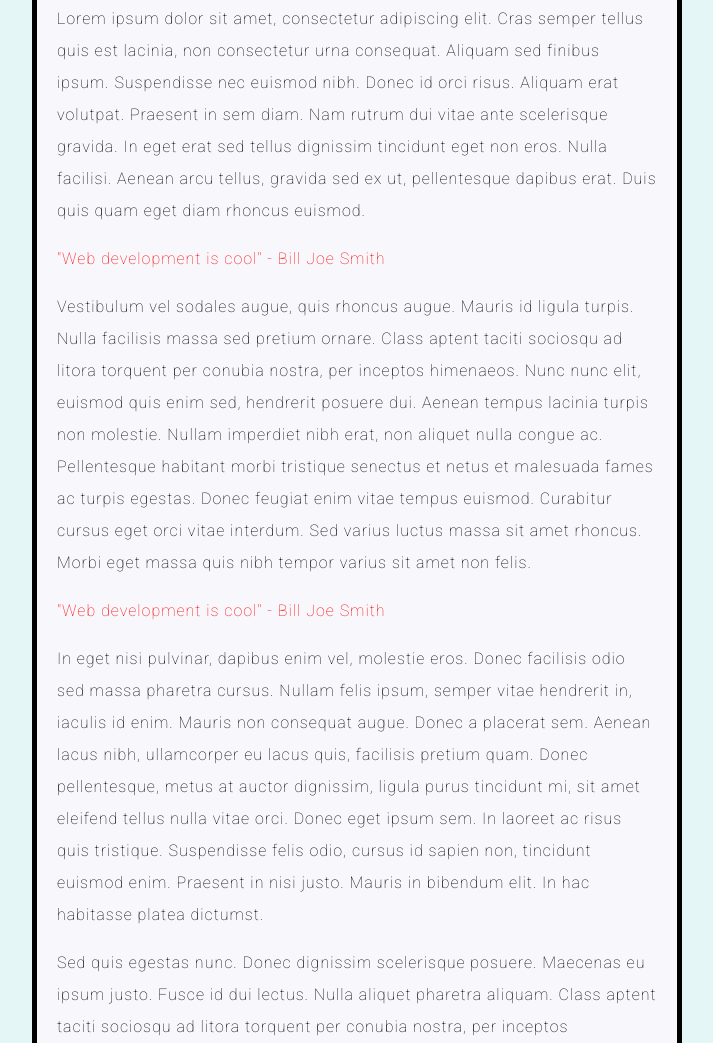
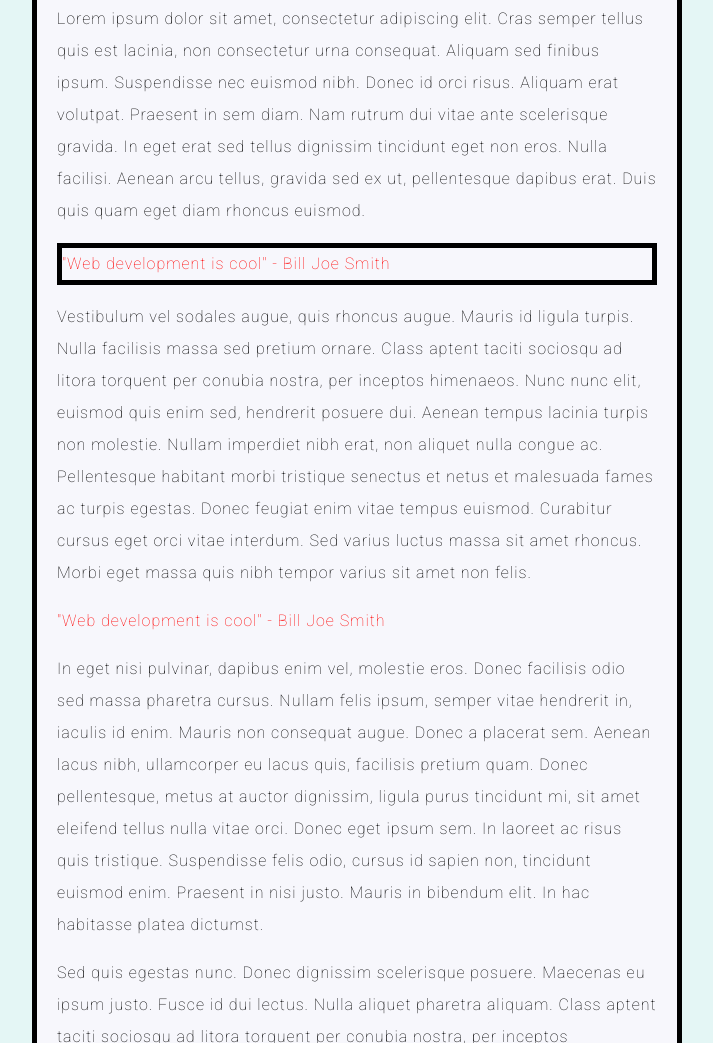
Before and after one commit to jjensen1212/mozilla-website, a plain HTML site: page index.html in a window 1280 px wide. Shown: the part 799-1842 px from the top of the page, without its empty margins (283-996 px from the left). Drawn offline with Linux system fonts and the light colour scheme.

Commit message:
main quote border

```diff
--- a/styles/style.css
+++ b/styles/style.css
@@ -38,3 +38,7 @@ img {
 .quote {
   color: red;
 }
+
+#mainquote {
+  border: 5px solid black;
+}
```
